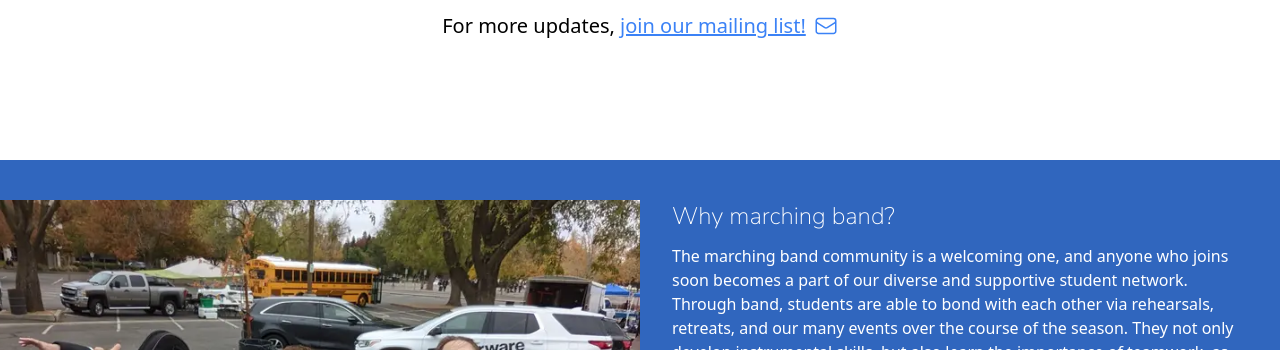
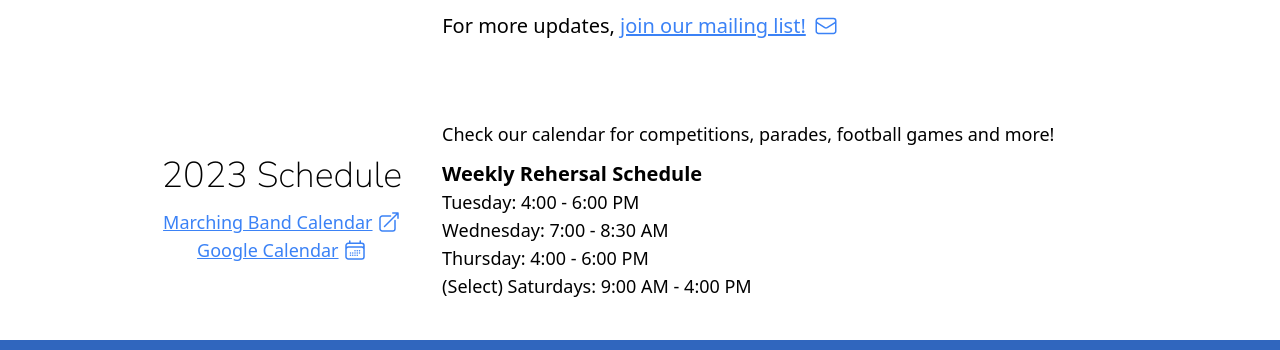
Before and after one commit to alaninnovates/MarchingBandWebsite, a SvelteKit app: page / in a window 1280 px wide. Shown: the part 1480-1830 px from the top of the page. Built offline with nearby package versions, Linux system fonts and the light colour scheme.

Commit message:
Add schedules page

```diff
--- a/src/app.postcss
+++ b/src/app.postcss
@@ -2,3 +2,10 @@
 @tailwind base;
 @tailwind components;
 @tailwind utilities;
+
+@layer components {
+	.link {
+		@apply underline;
+		@apply text-blue-500;
+	}
+}
--- a/src/lib/JoinUs.svelte
+++ b/src/lib/JoinUs.svelte
@@ -41,7 +41,7 @@
 				For more updates, <a
 					href="https://docs.google.com/forms/d/e/1FAIpQLSdZBQR55lVr0-gf81fvLGNkAxfP7ftQ6cFh5LSI4qyr-VcwsA/viewform"
 					target="_blank"
-					class="underline text-blue-500">join our mailing list!</a
+					class="link">join our mailing list!</a
 				>
 			</p>
 			<a href="mailto:{googleGroupEmail}" class="ms-2 text-blue-500">
--- /dev/null
+++ b/src/lib/Schedule.svelte
@@ -0,0 +1,65 @@
+<script>
+	import Heading from './Heading.svelte';
+
+	export let id = 'calendar';
+</script>
+
+<div class="flex flex-col md:flex-row py-16 md:py-0 px-10 justify-center">
+	<div class="flex flex-col h-full my-auto items-center text-lg md:me-10">
+		<a
+			href="https://docs.google.com/document/d/18Y2kF8CL9y-v4MYUrCNjVQOOqNp9eFm5XMh3J7e1I7E/edit"
+			class="mb-3"
+		>
+			<h1 class="font-header text-4xl text-center">2023 Schedule</h1>
+		</a>
+		<a
+			href="https://docs.google.com/document/d/18Y2kF8CL9y-v4MYUrCNjVQOOqNp9eFm5XMh3J7e1I7E/edit"
+			class="link flex items-center"
+			>Marching Band Calendar
+			<svg
+				xmlns="http://www.w3.org/2000/svg"
+				fill="none"
+				viewBox="0 0 24 24"
+				stroke-width="1.5"
+				stroke="currentColor"
+				class="w-6 h-6 ms-1"
+			>
+				<path
+					stroke-linecap="round"
+					stroke-linejoin="round"
+					d="M13.5 6H5.25A2.25 2.25 0 003 8.25v10.5A2.25 2.25 0 005.25 21h10.5A2.25 2.25 0 0018 18.75V10.5m-10.5 6L21 3m0 0h-5.25M21 3v5.25"
+				/>
+			</svg>
+		</a>
+		<a
+			href="https://calendar.google.com/calendar/u/0?cid=NTEwOGY2MGRmMGI1ZmJjZThhZDM4ZTM5MzUxMGExNzZjN2Y1ZTQ0MmZmYjI0NTkyZGY3ODIzMDJhOWViM2E5MUBncm91cC5jYWxlbmRhci5nb29nbGUuY29t"
+			class="link flex items-center"
+			>Google Calendar
+			<svg
+				xmlns="http://www.w3.org/2000/svg"
+				fill="none"
+				viewBox="0 0 24 24"
+				stroke-width="1.5"
+				stroke="currentColor"
+				class="w-6 h-6 ms-1"
+			>
+				<path
+					stroke-linecap="round"
+					stroke-linejoin="round"
+					d="M6.75 3v2.25M17.25 3v2.25M3 18.75V7.5a2.25 2.25 0 012.25-2.25h13.5A2.25 2.25 0 0121 7.5v11.25m-18 0A2.25 2.25 0 005.25 21h13.5A2.25 2.25 0 0021 18.75m-18 0v-7.5A2.25 2.25 0 015.25 9h13.5A2.25 2.25 0 0121 11.25v7.5m-9-6h.008v.008H12v-.008zM12 15h.008v.008H12V15zm0 2.25h.008v.008H12v-.008zM9.75 15h.008v.008H9.75V15zm0 2.25h.008v.008H9.75v-.008zM7.5 15h.008v.008H7.5V15zm0 2.25h.008v.008H7.5v-.008zm6.75-4.5h.008v.008h-.008v-.008zm0 2.25h.008v.008h-.008V15zm0 2.25h.008v.008h-.008v-.008zm2.25-4.5h.008v.008H16.5v-.008zm0 2.25h.008v.008H16.5V15z"
+				/>
+			</svg>
+		</a>
+	</div>
+	<div class="text-lg mt-3 md:mt-0 md:me-16 text-center md:text-left">
+		<p>Check our calendar for competitions, parades, football games and more!</p>
+
+		<h1 class="font-bold text-xl mt-3">Weekly Rehersal Schedule</h1>
+		<p>
+			Tuesday: 4:00 - 6:00 PM<br />
+			Wednesday: 7:00 - 8:30 AM<br />
+			Thursday: 4:00 - 6:00 PM<br />
+			(Select) Saturdays: 9:00 AM - 4:00 PM
+		</p>
+	</div>
+</div>
--- a/src/routes/+page.svelte
+++ b/src/routes/+page.svelte
@@ -12,12 +12,17 @@
 	import ParentVolunteers from '$lib/ParentVolunteers.svelte';
 	import UpcomingSeason from '$lib/UpcomingSeason.svelte';
 	import FAQ from '$lib/FAQ.svelte';
-	import Gallery from '$lib/Gallery.svelte';
+	import EmbeddedSite from '$lib/EmbeddedSite.svelte';
+	import Schedule from '$lib/Schedule.svelte';
 </script>
 
 <Header links={DATA.NAV_DATA.LINKS} />
 <UpcomingSeason />
 <JoinUs />
+<!-- <EmbeddedSite
+	src="https://docs.google.com/document/d/18Y2kF8CL9y-v4MYUrCNjVQOOqNp9eFm5XMh3J7e1I7E/edit?usp=sharing&rm=minimal"
+/> -->
+<Schedule />
 <About />
 <Carousel images={DATA.IMAGE_DATA} />
 <ParentVolunteers />
```
